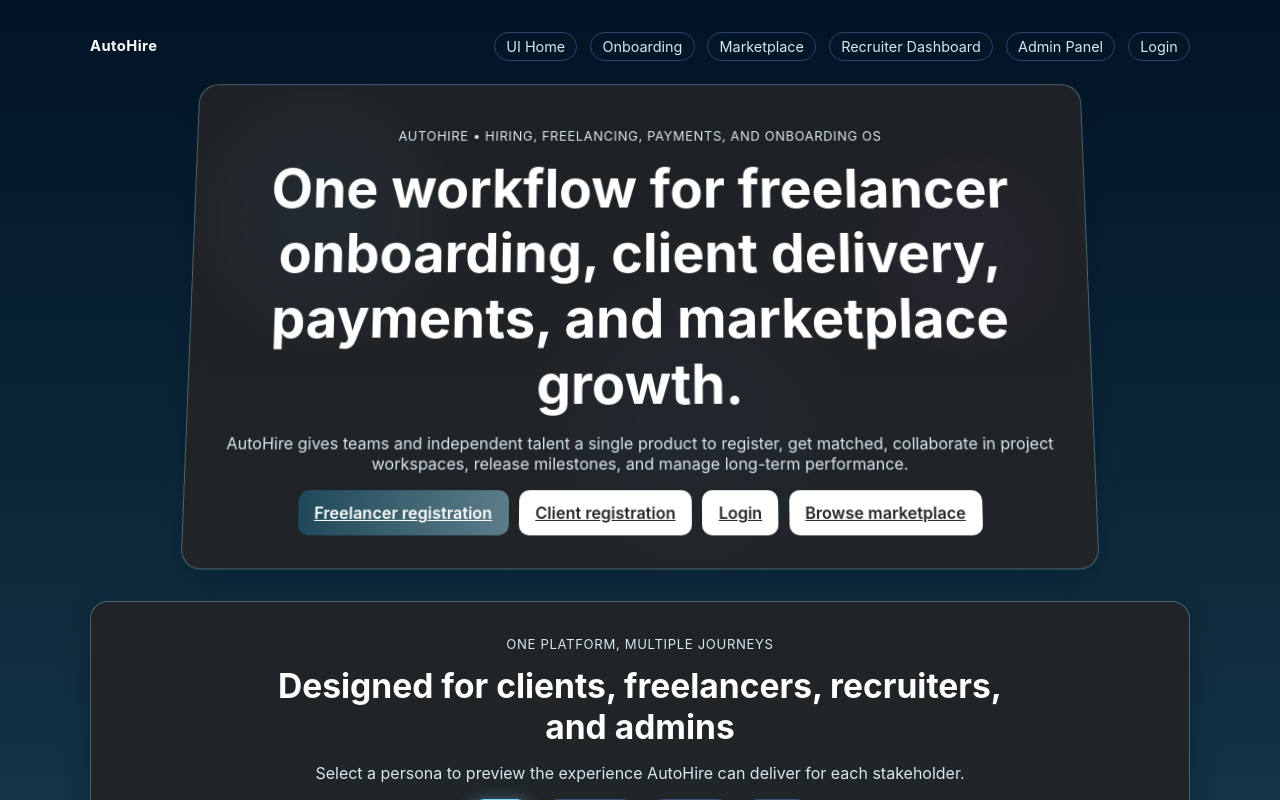
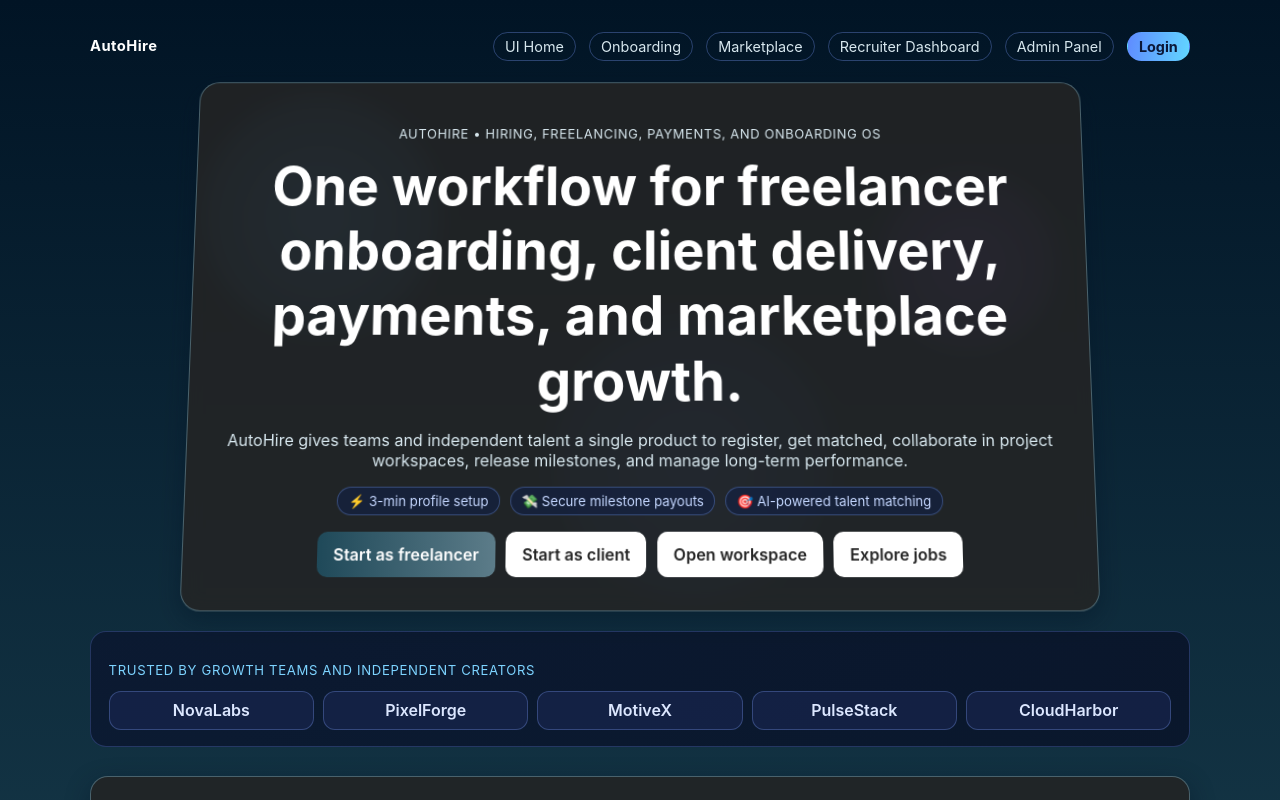
Before and after one commit to mitamaai25-ux/Autohire_01, a React (Vite) app in the folder frontend/: page / in a window 1280 px wide. Shown: the top 800 px of the page. Built offline with nearby package versions, Linux system fonts and the light colour scheme; no server answers.

Commit message:
Polish landing page with modern social-proof and CTA refresh

```diff
--- a/frontend/src/pages/Landing.jsx
+++ b/frontend/src/pages/Landing.jsx
@@ -85,6 +85,7 @@ const decisionMetrics = [
 ];
 
 const jobRequirements = ['Verified profile', 'Portfolio strength', 'Budget fit', 'Availability', 'Payment readiness'];
+const socialProof = ['NovaLabs', 'PixelForge', 'MotiveX', 'PulseStack', 'CloudHarbor'];
 
 
 function Landing() {
@@ -122,7 +123,7 @@ function Landing() {
           <Link to="/jobs">Marketplace</Link>
           <Link to="/recruiter-dashboard">Recruiter Dashboard</Link>
           <Link to="/admin">Admin Panel</Link>
-          <Link to="/login">Login</Link>
+          <Link to="/login" className="menu-cta">Login</Link>
         </nav>
       </header>
 
@@ -139,20 +140,34 @@ function Landing() {
             AutoHire gives teams and independent talent a single product to register, get matched,
             collaborate in project workspaces, release milestones, and manage long-term performance.
           </p>
+          <div className="hero-meta">
+            <span>⚡ 3-min profile setup</span>
+            <span>💸 Secure milestone payouts</span>
+            <span>🎯 AI-powered talent matching</span>
+          </div>
           <div className="hero-actions">
             <Link className="btn btn-primary" to="/register?type=freelancer">
-              Freelancer registration
+              Start as freelancer
             </Link>
             <Link className="btn btn-secondary" to="/register?type=client">
-              Client registration
+              Start as client
             </Link>
             <Link className="btn btn-secondary" to="/login">
-              Login
+              Open workspace
             </Link>
             <Link className="btn btn-secondary" to="/jobs">
-              Browse marketplace
+              Explore jobs
             </Link>
           </div>
+        </div>
+      </section>
+
+      <section className="social-proof reveal-up delay-1">
+        <p className="badge">Trusted by growth teams and independent creators</p>
+        <div className="social-proof-grid" aria-label="Partner companies">
+          {socialProof.map((name) => (
+            <span key={name}>{name}</span>
+          ))}
         </div>
       </section>
 
--- a/frontend/src/styles/home.css
+++ b/frontend/src/styles/home.css
@@ -36,6 +36,19 @@ body {
   border-radius: 999px;
   padding: 0.3rem 0.7rem;
   font-size: 0.9rem;
+  transition: transform 0.2s ease, border-color 0.2s ease, background 0.2s ease;
+}
+
+.top-menu a:hover {
+  transform: translateY(-1px);
+  border-color: rgba(143, 187, 255, 0.7);
+}
+
+.top-menu .menu-cta {
+  background: linear-gradient(100deg, #5f8bff, #62d6ff);
+  border-color: transparent;
+  color: #0b1737;
+  font-weight: 700;
 }
 
 .landing-page {
@@ -126,6 +139,49 @@ body {
   gap: 0.65rem;
   flex-wrap: wrap;
   margin-top: 1rem;
+}
+
+.hero-meta {
+  display: flex;
+  justify-content: center;
+  gap: 0.6rem;
+  flex-wrap: wrap;
+  margin-top: 0.95rem;
+}
+
+.hero-meta span {
+  border: 1px solid rgba(122, 164, 255, 0.32);
+  border-radius: 999px;
+  padding: 0.32rem 0.65rem;
+  font-size: 0.82rem;
+  color: #c4d7ff;
+  background: rgba(17, 31, 69, 0.62);
+}
+
+.social-proof {
+  max-width: 1100px;
+  margin: 1.4rem auto 0;
+  border: 1px solid rgba(114, 145, 248, 0.26);
+  border-radius: 16px;
+  padding: 1rem 1.1rem;
+  background: linear-gradient(140deg, rgba(10, 19, 45, 0.72), rgba(8, 14, 36, 0.72));
+}
+
+.social-proof-grid {
+  margin-top: 0.7rem;
+  display: grid;
+  grid-template-columns: repeat(auto-fit, minmax(130px, 1fr));
+  gap: 0.55rem;
+}
+
+.social-proof-grid span {
+  border-radius: 12px;
+  padding: 0.55rem 0.7rem;
+  text-align: center;
+  border: 1px solid rgba(129, 161, 255, 0.3);
+  color: #dce7ff;
+  font-weight: 600;
+  background: rgba(25, 39, 81, 0.65);
 }
 
 
@@ -817,6 +873,15 @@ input {
   padding: 0.75rem 1rem;
   font-weight: 600;
   cursor: pointer;
+  text-decoration: none;
+  display: inline-flex;
+  align-items: center;
+  justify-content: center;
+  transition: transform 0.2s ease, box-shadow 0.2s ease;
+}
+
+.btn:hover {
+  transform: translateY(-2px);
 }
 
 .btn-primary {
@@ -877,6 +942,10 @@ input {
     flex-direction: column;
     align-items: flex-start;
     gap: 0.5rem;
+  }
+
+  .hero-card {
+    transform: none;
   }
 
   .workspace-page {
@@ -1392,6 +1461,10 @@ textarea {
     gap: 0.9rem;
     align-items: flex-start;
   }
+
+  .hero-actions .btn {
+    width: 100%;
+  }
 }
 
 
```
